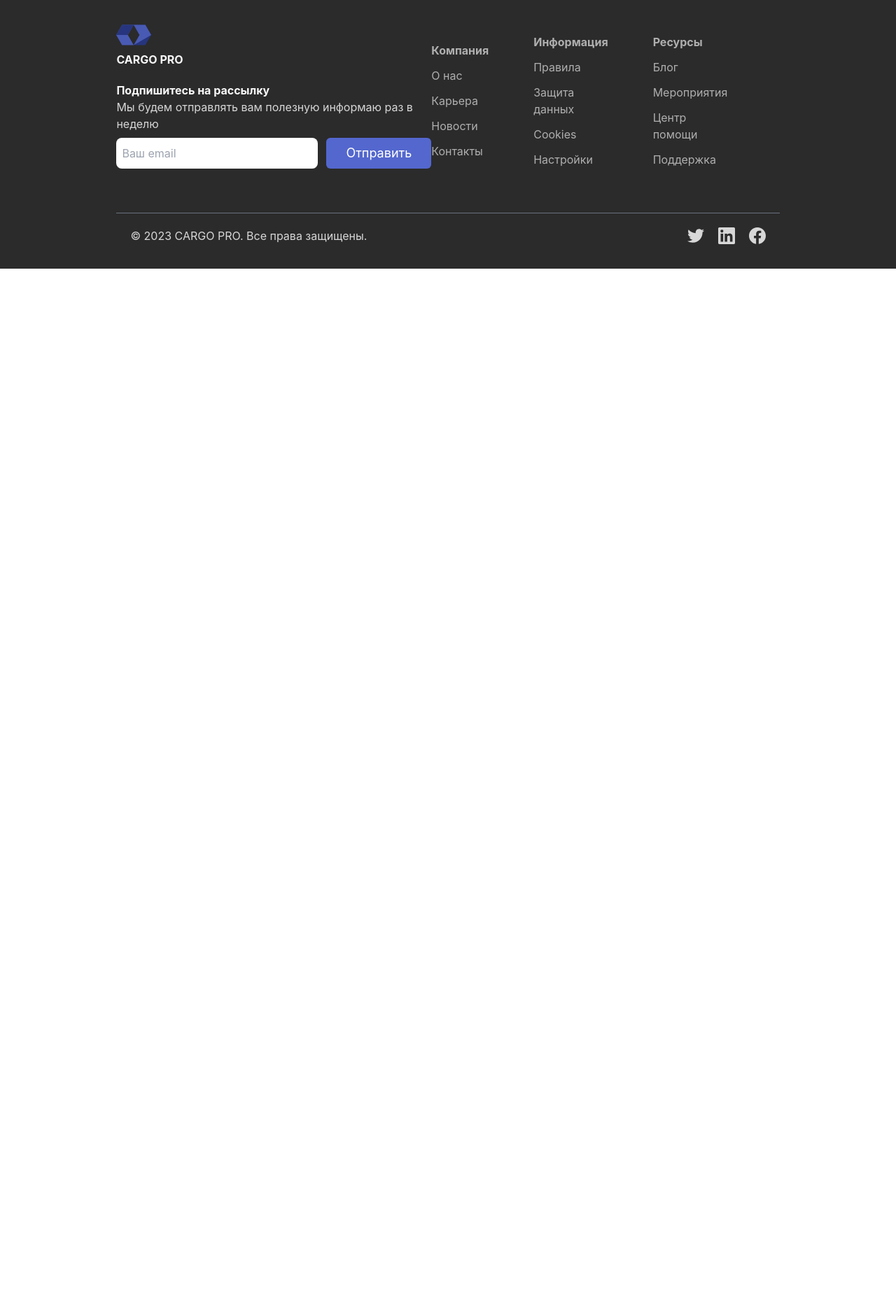
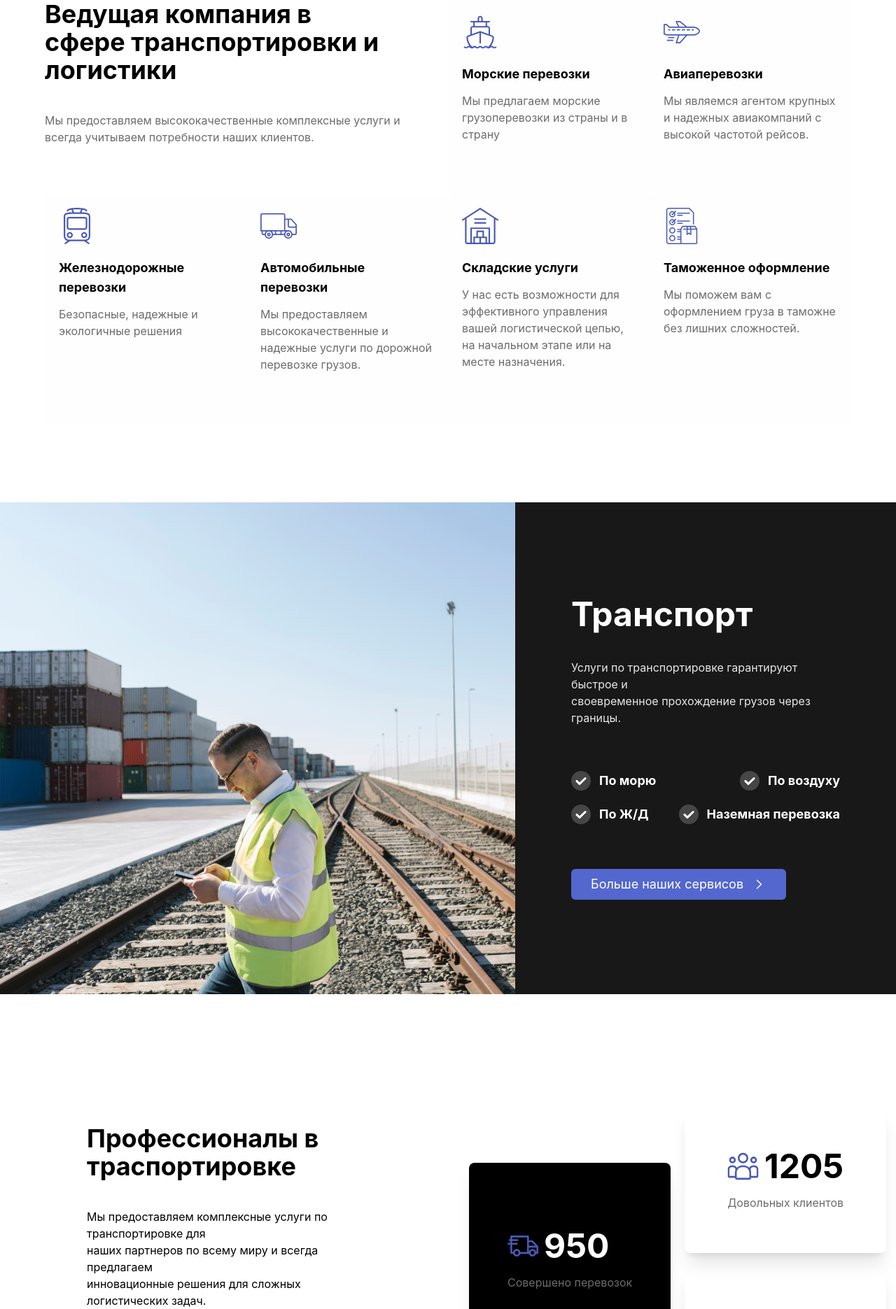
Before and after one commit to IbRuslan/test-cargo, a Vue app: page / in a window 1280 px wide. Shown: the part 880-2751 px from the top of the page at 70% size. Before the commit the page ends 1264 px from the top, so only its background shows below. Built offline with nearby package versions, Linux system fonts and the light colour scheme.

Commit message:
complete skill, transport, review block

```diff
--- a/src/views/Home.vue
+++ b/src/views/Home.vue
@@ -1,34 +1,175 @@
 <script setup>
 import Button from "@/components/common/Button.vue";
+import SkillCard from "@/components/modules/SkillCard.vue";
+import ReviewCard from "@/components/modules/ReviewCard.vue";
+
+const skillItems = [
+  {
+    id: 1,
+    title: 'Морские перевозки',
+    description: 'Мы предлагаем морские грузоперевозки из страны и в страну',
+    images: '/src/assets/images/icons/shipping.svg'
+  },
+  {
+    id: 2,
+    title: 'Авиаперевозки',
+    description: 'Мы являемся агентом крупных и надежных авиакомпаний с высокой частотой рейсов.',
+    images: '/src/assets/images/icons/aviatrans.svg'
+  },
+  {
+    id: 3,
+    title: 'Железнодорожные перевозки',
+    description: 'Безопасные, надежные и экологичные решения',
+    images: '/src/assets/images/icons/railtrans.svg'
+  },
+  {
+    id: 4,
+    title: 'Автомобильные перевозки',
+    description: 'Мы предоставляем высококачественные и надежные услуги по дорожной перевозке грузов.',
+    images: '/src/assets/images/icons/avtotrans.svg'
+  },
+  {
+    id: 5,
+    title: 'Складские услуги',
+    description: 'У нас есть возможности для эффективного управления вашей логистической цепью, на начальном этапе или на месте назначения.',
+    images: '/src/assets/images/icons/warehouse.svg'
+  },
+  {
+    id: 6,
+    title: 'Таможенное оформление',
+    description: 'Мы поможем вам с оформлением груза в таможне без лишних сложностей.',
+    images: '/src/assets/images/icons/customs.svg'
+  }
+];
+
+const reviewItems = [
+  {id: 1, title: 'Совершено перевозок', images: '/src/assets/images/icons/transportetion.svg', score: 950},
+  {id: 2, title: 'Довольных клиентов', images: '/src/assets/images/icons/clients.svg', score: 1205},
+  {id: 3, title: 'Членов команды', images: '/src/assets/images/icons/team.svg', score: 120},
+]
 </script>
 
 <template>
-  <div class="w-full bg-blend-darken h-screen bg-no-repeat"
+  <div class="relative w-full bg-blend-darken h-screen bg-no-repeat"
        style="background-image: url('/src/assets/images/background/delivered-directly-to-her-door.png')">
-    <div class="overlay flex justify-start items-center">
-      <div class="text-white ml-64 flex flex-col gap-6 w-2/5">
-        <div>
-          <p class="text-sm">Доставка груза: без границ и ограничений</p>
-        </div>
+    <div class="overlay absolute top-0 left-0 w-full bg-gray-700 opacity-50"></div>
+    <div class="flex justify-start items-center z-10 relative">
+      <div class="ml-64 mt-28 flex flex-col gap-6 w-2/5 text-white">
+        <p class="text-sm">Доставка груза: без границ и ограничений</p>
         <div class="mb-24 flex flex-col gap-5">
           <p class="text-6xl"><b>CARGO PRO - ваш ключ к простой и быстрой логистике.</b></p>
-          <p class="text-lg">Доверьте нам свои отправления, и мы гарантируем их<br/> своевременную и надежную доставку. Все ваши потребности -
-            наш<br/> приоритет!</p>
+          <p class="text-lg">Доверьте нам свои отправления, и мы гарантируем их своевременную и надежную доставку. Все
+            ваши потребности - наш приоритет!</p>
         </div>
-        <div><Button>Наши сервисы</Button></div>
+        <div>
+          <Button>Наши сервисы</Button>
+        </div>
+      </div>
+    </div>
+  </div>
+
+  <div class="flex justify-center items-center mb-28">
+    <div class="logistic flex justify-center flex-wrap">
+      <div class="w-2/5 basis-2/5 mr-16">
+        <h2 class="font-bold text-4xl mb-10">Ведущая компания в<br/> сфере транспортировки и логистики</h2>
+        <p class="text-[#6C6C6C]">Мы предоставляем высококачественные комплексные услуги и<br/> всегда учитываем
+          потребности наших клиентов.</p>
+      </div>
+      <SkillCard v-for="item in skillItems" :key="item.id" :images="item.images" :title="item.title"
+                 :description="item.description"/>
+    </div>
+  </div>
+
+  <div class="tranport-container flex w-full">
+    <div class="man-on-railway"
+         style="background-image: url('/src/assets/images/background/man-on-railway-track.png')">
+
+    </div>
+    <div class="transport p-20 flex flex-col gap-16 justify-center">
+      <div>
+        <h2 class="text-white font-bold text-5xl mb-10">Транспорт</h2>
+        <p class="text-[#E7E7E7]">Услуги по транспортировке гарантируют быстрое и<br/> своевременное прохождение грузов
+          через<br/> границы.</p>
+      </div>
+      <div class="text-white font-bold text-lg flex gap-5 flex-wrap w-96 justify-between">
+        <div class="flex gap-3">
+          <img src="/src/assets/images/icons/check.svg" alt="check">
+          <span>По морю</span>
+        </div>
+        <div class="flex gap-3">
+          <img src="/src/assets/images/icons/check.svg" alt="check">
+          <span>По воздуху</span>
+        </div>
+        <div class="flex gap-3">
+          <img src="/src/assets/images/icons/check.svg" alt="check">
+          <span>По Ж/Д</span>
+        </div>
+        <div class="flex gap-3">
+          <img src="/src/assets/images/icons/check.svg" alt="check">
+          <span>Наземная перевозка</span>
+        </div>
+      </div>
+      <div>
+        <Button buttonClasses="flex justify-center items-center gap-3">
+          <span>Больше наших сервисов</span>
+          <img src="/src/assets/images/icons/subsidiary/arrow-left.svg" alt="arrow">
+        </Button>
+      </div>
+    </div>
+  </div>
+
+  <div class="w-full flex justify-center p-32">
+    <div class="flex justify-center items-center gap-32">
+      <div>
+        <div class="mb-20 flex flex-col gap-10">
+          <h2 class="text-4xl font-bold">
+            Профессионалы в<br/> траспортировке
+          </h2>
+          <p>
+            Мы предоставляем комплексные услуги по транспортировке для<br/>
+            наших партнеров по всему миру и всегда предлагаем<br/>
+            инновационные решения для сложных логистических задач.
+          </p>
+        </div>
+        <Button button-classes="px-20">О нас</Button>
+      </div>
+      <div class="review flex flex-col flex-wrap justify-center gap-5">
+        <ReviewCard v-for="(item, index) in reviewItems" :key="item.id" :images="item.images" :score="item.score"
+                    :title="item.title"
+                    :style="{ flexBasis: index === 0 ? '55%' : 'auto', backgroundColor: index === 0 ? 'black' : 'auto', color: index === 0 ? 'white' : 'auto' }"
+        />
       </div>
     </div>
   </div>
 </template>
 
-
 <style>
 .overlay {
-  top: 0;
-  left: 0;
-  width: 100%;
   height: 768px;
-  background-color: rgb(176, 174, 174);
-  mix-blend-mode: multiply;
+}
+
+.logistic {
+  width: 1290px;
+  height: 606px;
+}
+
+.tranport-container {
+  height: 703px;
+}
+
+.man-on-railway {
+  flex-basis: 58%;
+  height: 703px;
+  background-repeat: no-repeat;
+}
+
+.transport {
+  flex-basis: 42%;
+  background-color: #181818;
+}
+
+.review {
+  width: 602px;
+  height: 504px;
 }
 </style>
```
